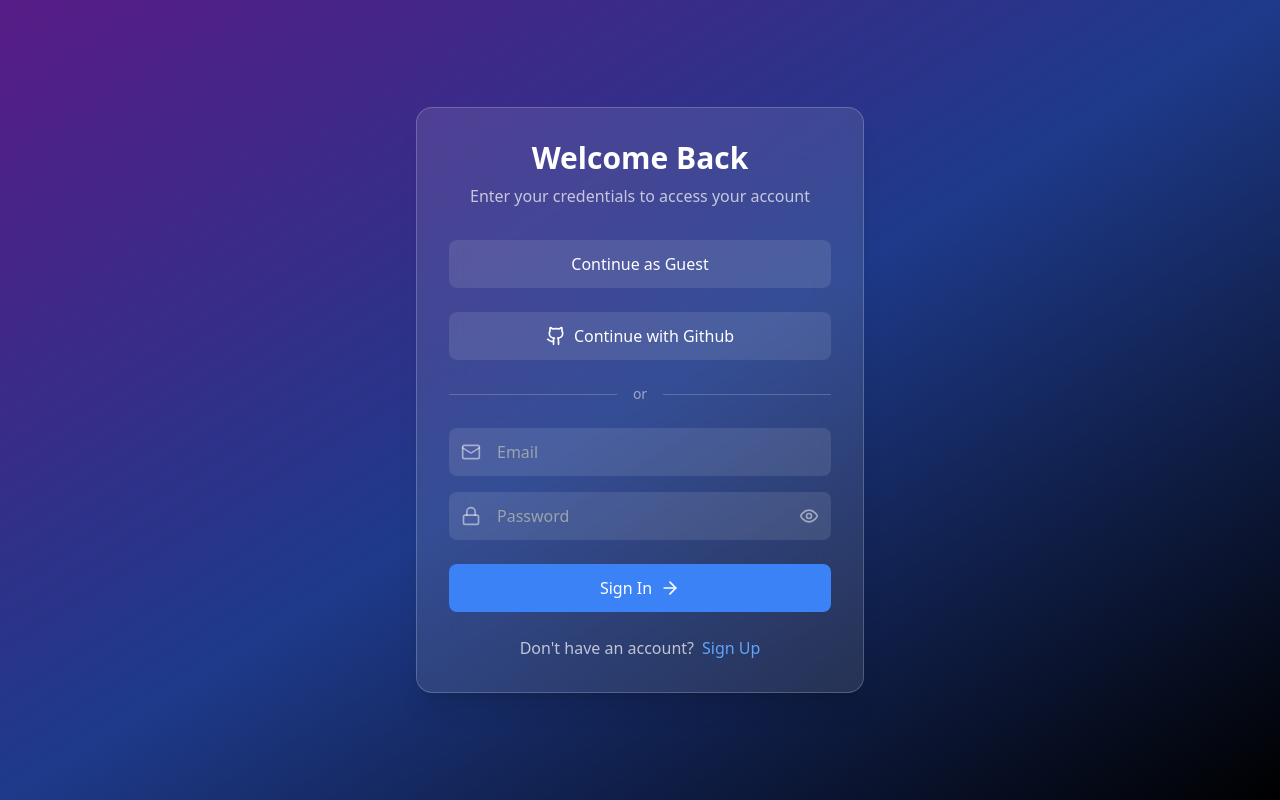
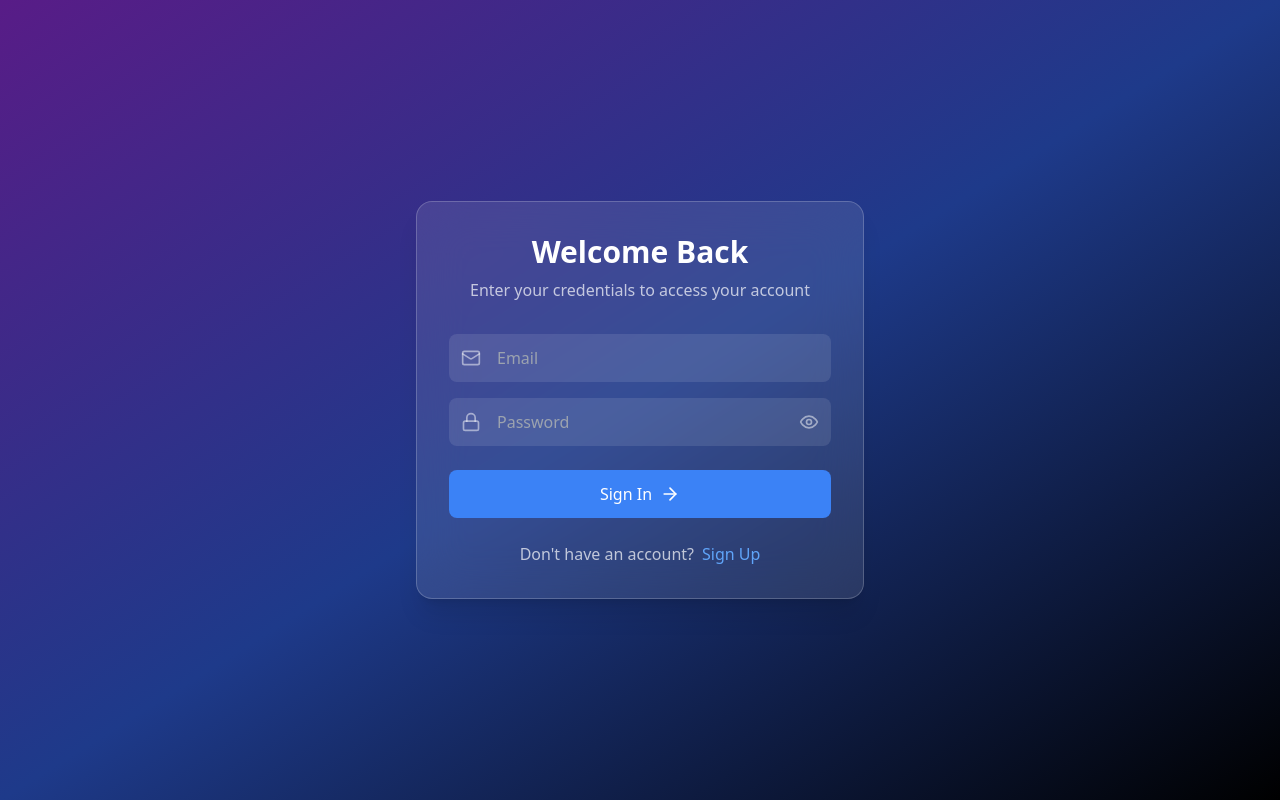
Before and after one commit to NrGjoe846/gamepro-main-2, a React (Vite) app in the folder project/: page /auth in a window 1280 px wide. Built offline with nearby package versions, Linux system fonts and the light colour scheme.

Commit message:
Update AuthSystem.tsx

```diff
--- a/project/src/components/AuthSystem.tsx
+++ b/project/src/components/AuthSystem.tsx
@@ -5,7 +5,7 @@ import { useAuth } from '../context/AuthContext';
 
 const AuthSystem = () => {
   const navigate = useNavigate();
-  const { login, skipAuth } = useAuth();
+  const { signIn, signUp } = useAuth();
   const [isLogin, setIsLogin] = useState(true);
   const [showPassword, setShowPassword] = useState(false);
   const [loading, setLoading] = useState(false);
@@ -47,29 +47,17 @@ const AuthSystem = () => {
 
     setLoading(true);
     try {
-      // Simulate API call
-      await new Promise(resolve => setTimeout(resolve, 1000));
-
-      // Mock successful login/signup
-      const userData = {
-        id: '1',
-        name: formData.username || 'User',
-        email: formData.email,
-        token: 'mock-token'
-      };
-
-      login(userData);
+      if (isLogin) {
+        await signIn(formData.email, formData.password);
+      } else {
+        await signUp(formData.email, formData.password, formData.username);
+      }
       navigate('/dashboard');
     } catch (error: any) {
-      setErrors({ submit: error.message });
+      setErrors({ submit: error.message || 'An error occurred during authentication' });
     } finally {
       setLoading(false);
     }
-  };
-
-  const handleSkip = () => {
-    skipAuth();
-    navigate('/dashboard');
   };
 
   return (
@@ -87,27 +75,6 @@ const AuthSystem = () => {
                 ? 'Enter your credentials to access your account'
                 : 'Start your journey with us today'}
             </p>
-          </div>
-
-          {/* Skip Button */}
-          <button
-            onClick={handleSkip}
-            className="w-full bg-white/10 hover:bg-white/20 text-white rounded-lg p-3 flex items-center justify-center gap-2 mb-6 transition-all"
-          >
-            Continue as Guest
-          </button>
-
-          {/* Social Login */}
-          <button className="w-full bg-white/10 hover:bg-white/20 text-white rounded-lg p-3 flex items-center justify-center gap-2 mb-6 transition-all">
-            <Github className="w-5 h-5" />
-            Continue with Github
-          </button>
-
-          {/* Divider */}
-          <div className="flex items-center gap-4 mb-6">
-            <div className="flex-1 h-px bg-white/20" />
-            <span className="text-white/50 text-sm">or</span>
-            <div className="flex-1 h-px bg-white/20" />
           </div>
 
           {/* Form */}
```
